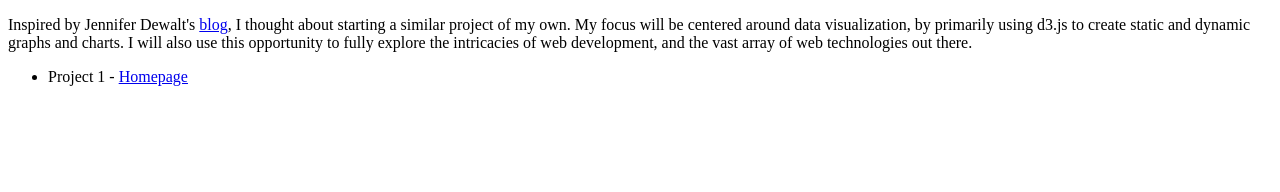
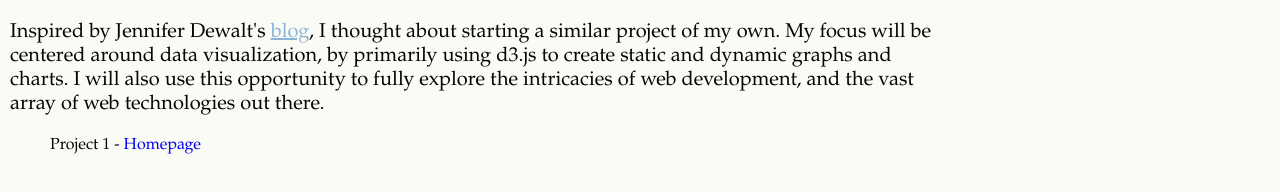
Before and after one commit to efkzTW/all_exercises, a plain HTML site: page index.html in a window 1280 px wide. Drawn offline with Linux system fonts and the light colour scheme.

Commit message:
added homepage styles

```diff
--- a/css/index.css
+++ b/css/index.css
@@ -1 +1,59 @@
 /* index.html stylesheet */
+
+/* global styles */
+
+* {
+	font-family: Garamond, Baskerville, "Baskerville Old Face", "Hoefler Text", "Times New Roman", serif;
+}
+
+h1 h2 h3 {
+	font-family: "Helvetica Neue", Helvetica, Arial, sans-serif;
+}
+
+body {
+	width: 100%;
+	font-size: 1.25em;
+	margin: 0;
+	border: 0;
+	color: #030509;
+	background-color: #fbfbf5;
+
+}
+
+li {
+	list-style-type: none;
+}
+
+/* link styles */
+
+#intro a {
+	color: #8bb4d8;
+}
+
+a:link {
+
+}
+
+#proj-section a {
+	text-decoration: none;
+}
+
+#proj-section a:hover{
+	color: #9d3634;
+}
+
+/* content ids */
+
+#site-wrapper {
+	width: 960px;
+}
+
+#content-section {
+	margin: 20px 10px;
+}
+
+#proj-section {
+	font-size: .8em;
+}
+
+/* content classes */
```
